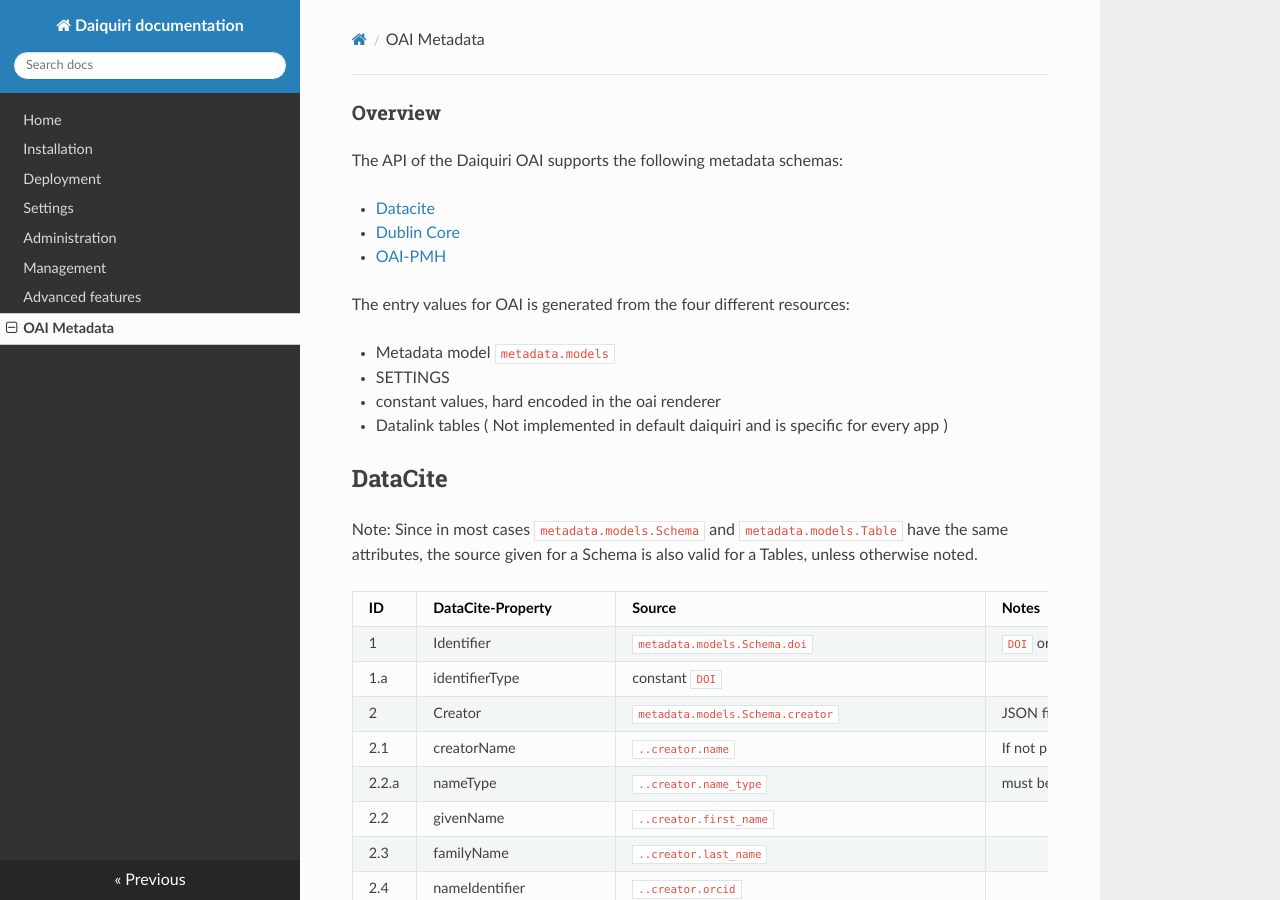
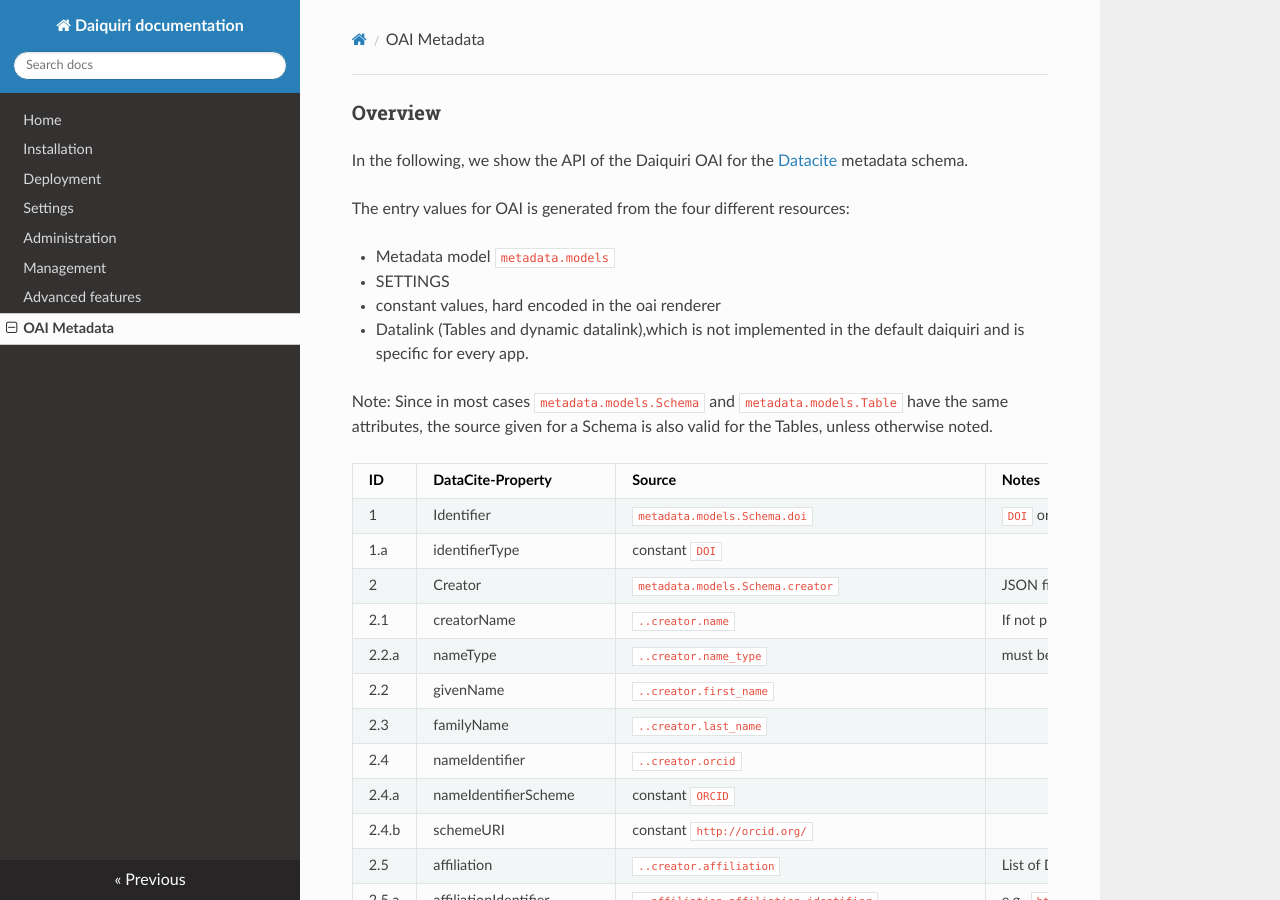
Before and after one commit to django-daiquiri/docs, an MkDocs documentation site: the page built from docs/oai-metadata.md, in a window 1280 px wide and 900 px high. Built offline with MkDocs 1.6.1, drawn with Linux system fonts in a browser that asks for light colours; nearby versions of some CDN libraries.

Commit message:
minor fix for metadata

```diff
--- a/docs/oai-metadata.md
+++ b/docs/oai-metadata.md
@@ -1,23 +1,17 @@
 
 ### Overview
 
-The API of the Daiquiri OAI supports the following metadata schemas:
-
- - [Datacite](https://schema.datacite.org/meta/kernel-4.4/)
- - [Dublin Core](https://www.dublincore.org/specifications/dublin-core/dces/)
- - [OAI-PMH](link)
+In the following, we show the API of the Daiquiri OAI for the [Datacite](https://schema.datacite.org/meta/kernel-4.4/) metadata schema.
 
 The entry values for OAI is generated from the four different resources:
 
  - Metadata model `metadata.models`
  - SETTINGS
  - constant values, hard encoded in the oai renderer
- - Datalink tables ( Not implemented in default daiquiri and is specific for every app )
-
-## DataCite
+ - Datalink (Tables and dynamic datalink),which is not implemented in the default daiquiri and is specific for every app.
 
 Note: Since in most cases `metadata.models.Schema` and `metadata.models.Table`
-have the same attributes, the source given for a Schema is also valid for a Tables,
+have the same attributes, the source given for a Schema is also valid for the Tables,
 unless otherwise noted.
 
 | ID    | DataCite-Property         | Source                            | Notes
@@ -74,9 +68,3 @@
 | 16.b  | rightsIdentifier          | `DataciteSchemaSerializer.license_identifiers`   | created from `metadata.settings.LICENCE_IDENTIFIERS` via `metadata.models.Schema.license`
 | 17    | Description               | `metadata.models.Schema.long_description` | If not present or `null`, `metadata.models.Schema.description`
 | 17.a  | descriptionType           | constant `Abstract`                       | Additionally, it uses the attribute `xml:lang` which renders `core.settings.daiquiri.SITE_LANGUAGE`
-
-
-## Dublin Core
-
-
-## OAI-PMH
```
